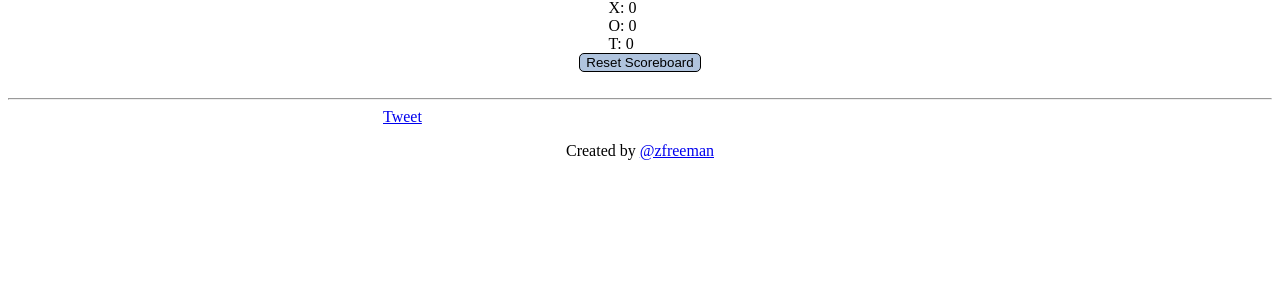
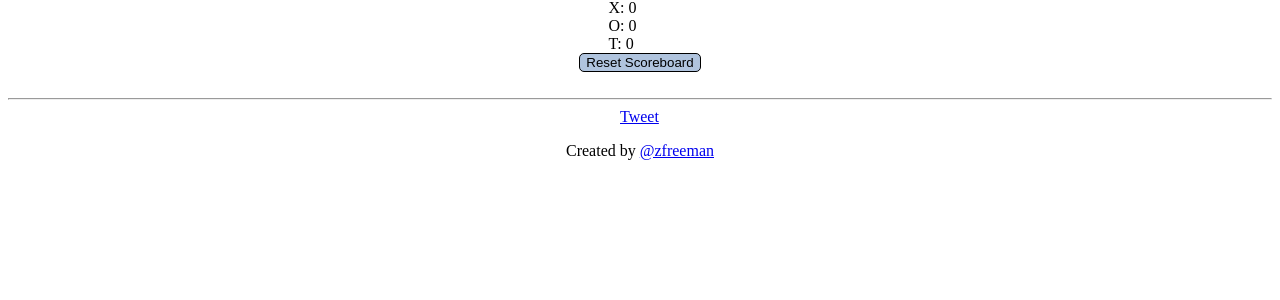
Before and after one commit to zachfreeman/heroku_ttt, a Django app: page / in a window 1280 px wide. Shown: the part 190-490 px from the top of the page. Run offline with Django 3.2, Linux system fonts and the light colour scheme; some libraries are stand-ins or nearby versions.

Commit message:
Working with CSS for social margins

```diff
--- a/ttt/static/ttt/css/game.css
+++ b/ttt/static/ttt/css/game.css
@@ -86,13 +86,16 @@
 
 #footer .share {
     position: relative;
+    margin-left: auto;
+    margin-right: auto;
+    width: 480px;
 }
 
 #footer .share .btn-like {
     position: absolute;
-    left: 250px;
+    left: 120px;
 }
 #footer .share .btn-tweet {
     position: absolute;
-    left: 375px;
+    left: 220px;
 }
--- a/ttt/static/ttt/js/game.js
+++ b/ttt/static/ttt/js/game.js
@@ -1,3 +1,5 @@
+//ADDITIONAL IDEAS - SERVER SIDE LOGIC - FOR TOTAL WINS RECORDED, BY X VS O, ETC., BY GEOGRAPHY
+
 function moveExit(elementID) {
     if(winner){
         window.alert("There is already a winner!");
--- a/ttt/templates/ttt/base.html
+++ b/ttt/templates/ttt/base.html
@@ -22,7 +22,6 @@
     </div>
     <div id='footer'>
         <br>
-        <hr>
         {% block footer %}
         {% endblock footer %}
         <br>
--- a/ttt/templates/ttt/game.html
+++ b/ttt/templates/ttt/game.html
@@ -52,6 +52,7 @@
 {% endblock content %}
 
 {% block footer %}
+    <hr>
     <div class="share">
         <div class="btn-like">
             <div class="fb-like" data-href="http://dry-river-2020.herokuapp.com/" data-send="false"
```
